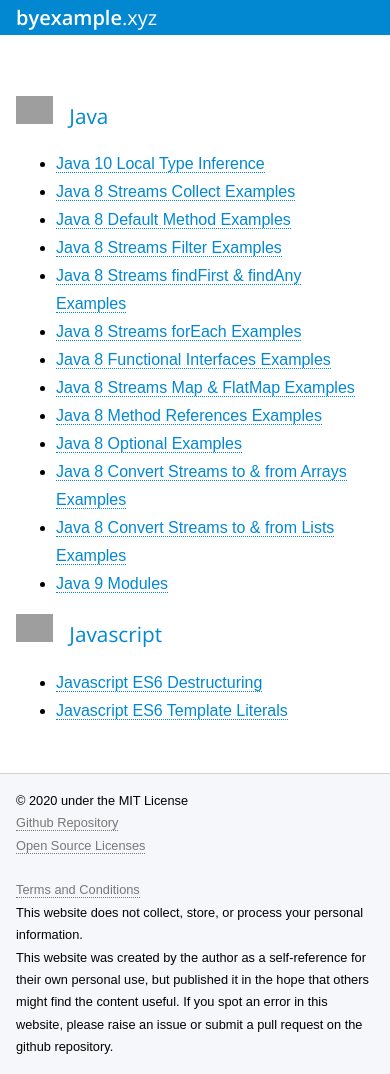
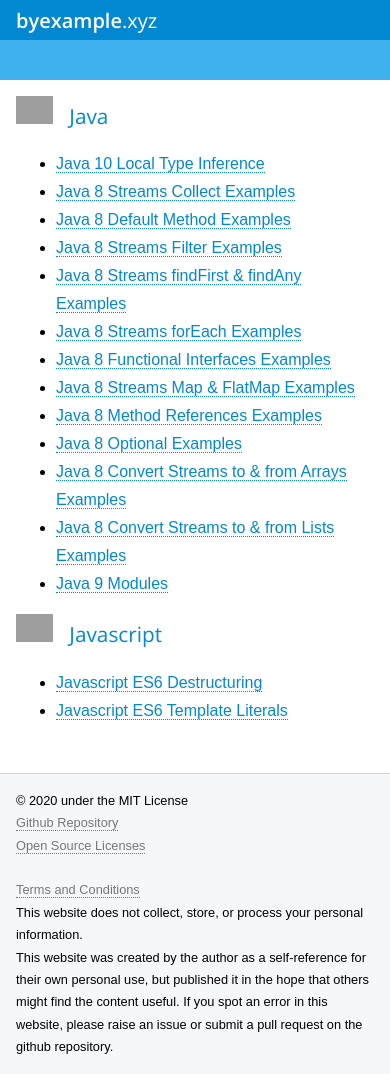
Before and after one commit to matt1/byexample.xyz, a Jekyll site: the page built from index.md, in a window 390 px wide and 1074 px high. Built offline with Jekyll 4.4.1, drawn with Linux system fonts in a browser that asks for light colours; grey boxes are pictures that could not be loaded.

Commit message:
Further responsive tweaks

```diff
--- a/_sass/breadcrumbs.scss
+++ b/_sass/breadcrumbs.scss
@@ -7,15 +7,23 @@
   font-size: 1rem;
   z-index: 100;
 
+  a, a:active, a:visited {
+    color: $primary-colour;
+    border-bottom: 1px dotted $primary-colour;
+  }
+
   @media (max-width: $max-width) {
     height: $breadcrumbs-height-mobile;
     top: $header-height-mobile - 5; /** why is this -5 needed? */
     font-size: 0.8rem;
+
+    // TODO(this is the same as .sticky - move to mixin? */
+    background-color: $secondary-colour;
+    color: #fff;
+    a, a:active, a:visited {
+      color: #fff;
+      border-bottom: 1px dotted #fff;
     }
-
-  a, a:active, a:visited {
-    color: $primary-colour;
-    border-bottom: 1px dotted $primary-colour;
   }
 
   .breadcrumbs-left {
@@ -26,9 +34,8 @@
   .breadcrumbs-right {
     display: none;
   }
-}
 
-.sticky {
+  &.sticky {
     background-color: $secondary-colour;
     color: #fff;
     height: $breadcrumbs-height;
@@ -48,3 +55,4 @@
       display: initial;
     }
   }
+}
--- a/_sass/grid.scss
+++ b/_sass/grid.scss
@@ -49,12 +49,13 @@
     grid-area: header-grid;
     display: grid;
     grid-template-columns: $gutter-width auto $gutter-width;
-    grid-template-rows: 1fr;
+    grid-template-rows: $header-height;
     grid-template-areas:
       ". header .";
 
     @media (max-width: $max-width) {
       grid-template-columns: 1fr;
+      grid-template-rows: $header-height-mobile;
       grid-template-areas:
         "header";
       padding: 0 $common-padding;
@@ -83,6 +84,7 @@
 
   .breadcrumbs-grid {
     grid-area: breadcrumbs-grid;
+    box-sizing: border-box;
     display: grid;
     grid-template-columns: $gutter-width auto $gutter-width;
     grid-template-rows: 1fr;
--- a/_sass/header.scss
+++ b/_sass/header.scss
@@ -6,6 +6,11 @@
   width: 100%;
   transition: $default-transition;
   z-index: 100;
+
+  &.sticky {
+    height: $header-height;
+    font-size: 0.8rem;
+  }
 }
 
 .header {
```
Lines whose indentation alone changed are shown as unchanged.
